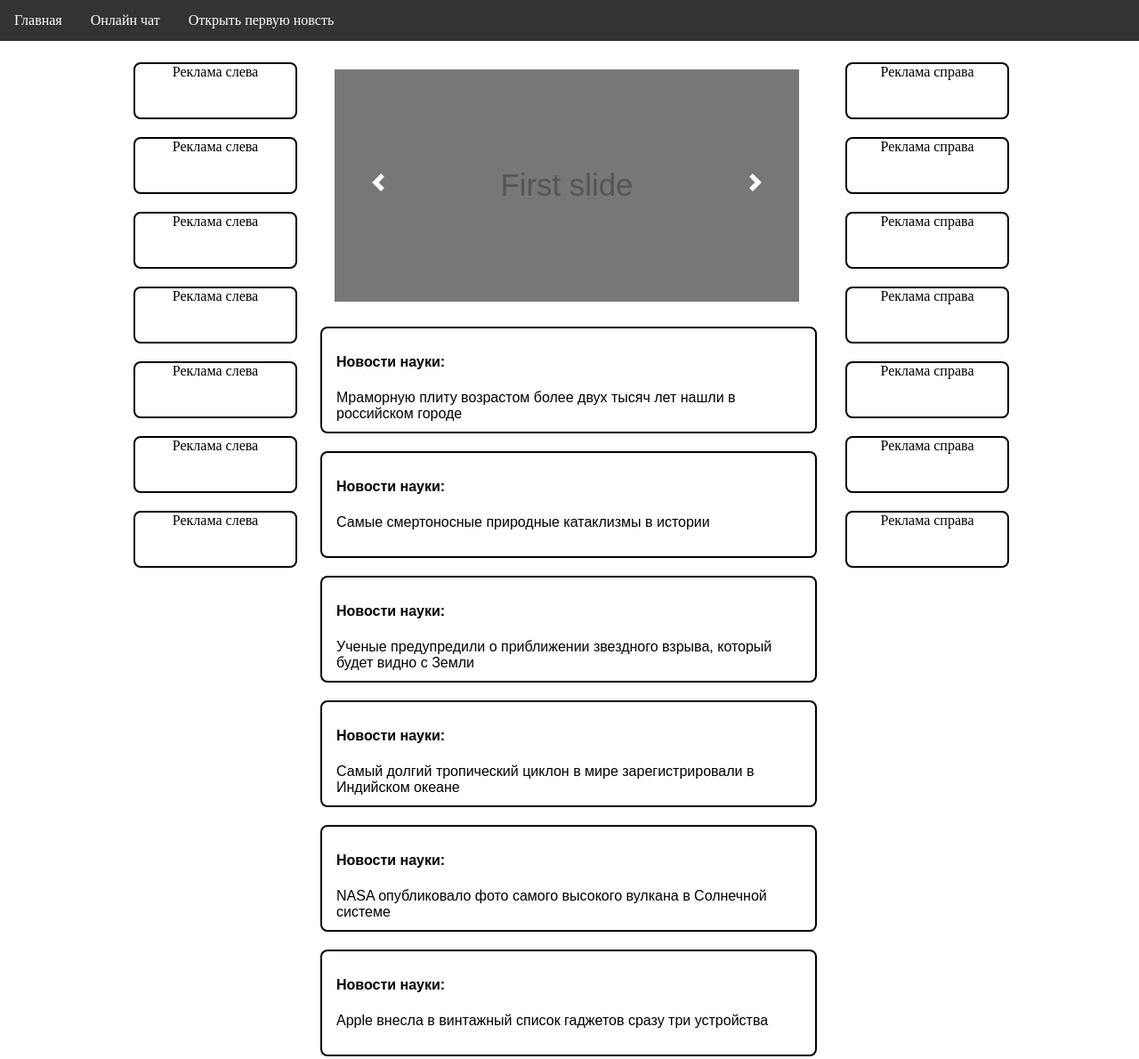
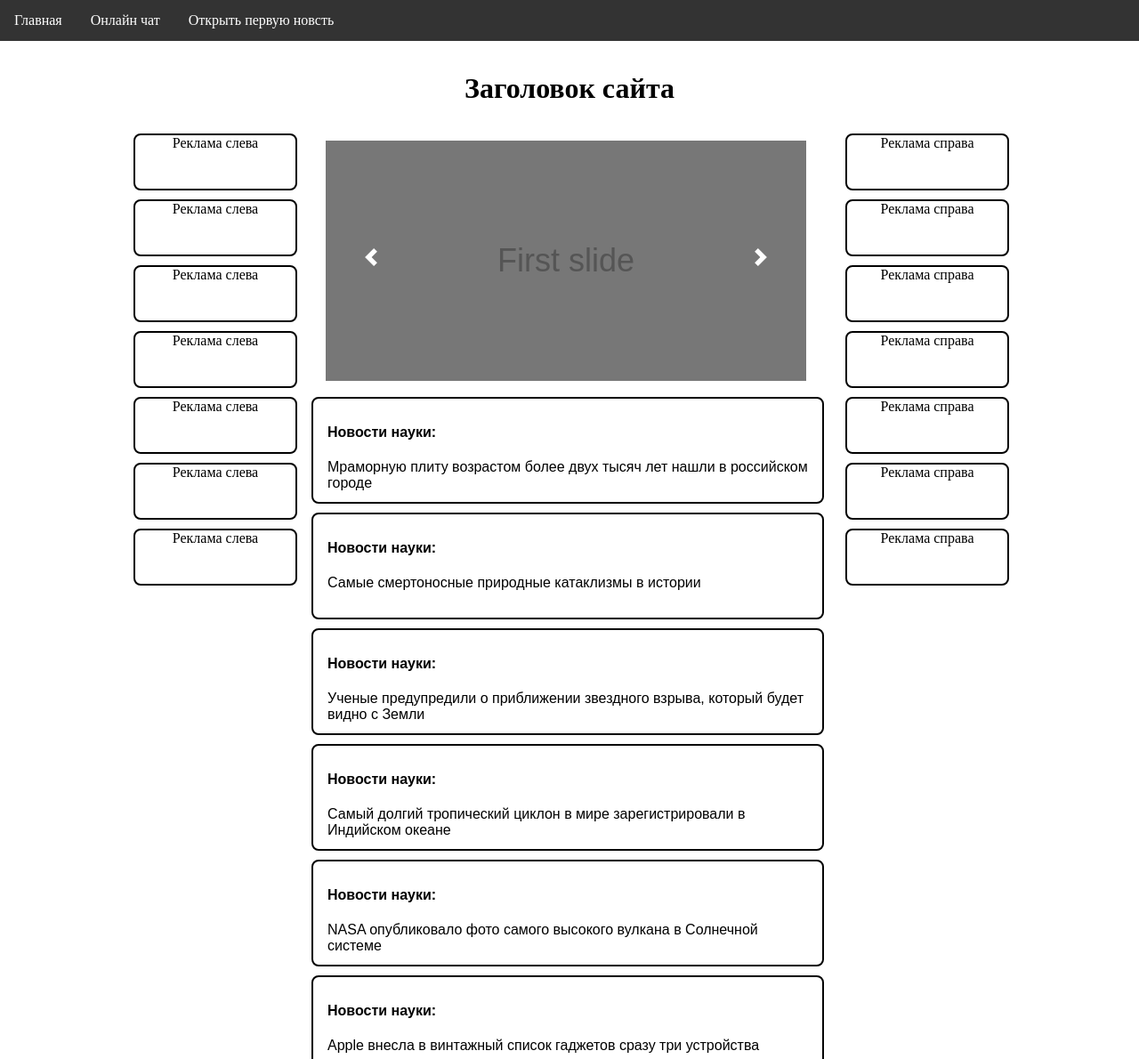
Before and after one commit to ups2201/_lesson13, a website built with webpack: page src/index.html in a window 1280 px wide. Shown: the top 1190 px of the page at 89% size. Built offline with nearby package versions, Linux system fonts and the light colour scheme.

Commit message:
Поправлена вёрстка сайта

```diff
--- a/src/carousel.css
+++ b/src/carousel.css
@@ -1,10 +1,10 @@
 .carousel {
   width: 90%;
-  height: 100%;
   position: relative;
   margin: 10px 10px;
   padding: 0.5rem 1rem;
   border-radius: 0.5rem;
+  grid-area: auto;
 }
 
 .carousel-item {
--- a/src/index.html
+++ b/src/index.html
@@ -5,15 +5,16 @@
     <meta content="width=device-width, initial-scale=1.0" name="viewport"/>
 </head>
 <body>
-<div class="head">
-    <div class="navbar">
+<header>
+    <nav>
         <a href="index.html">Главная</a>
         <a href="chat.html">Онлайн чат</a>
         <a href="news.html">Открыть первую новсть</a>
-    </div>
-</div>
-<div class="main inline">
-    <div class="left-block">
+    </nav>
+</header>
+    <h1>Заголовок сайта</h1>
+<main>
+    <aside class="left-block">
         <div class="advertisement">Реклама слева</div>
         <div class="advertisement">Реклама слева</div>
         <div class="advertisement">Реклама слева</div>
@@ -21,8 +22,8 @@
         <div class="advertisement">Реклама слева</div>
         <div class="advertisement">Реклама слева</div>
         <div class="advertisement">Реклама слева</div>
-    </div>
-    <div class="content">
+    </aside>
+    <section class="content">
         <ul class="carousel">
             <li>
                 <img src="./images/1.svg"/>
@@ -34,29 +35,29 @@
                 <img src="./images/3.svg"/>
 			</li>
         </ul>
-        <div class="news">
+        <article class="news">
             <h4>Новости науки: </h4>Мраморную плиту возрастом более двух тысяч лет нашли в российском городе
-        </div>
-        <div class="news">
+        </article>
+        <article class="news">
             <h4>Новости науки: </h4>Самые смертоносные природные катаклизмы в истории
-        </div>
-        <div class="news">
+        </article>
+        <article class="news">
             <h4>Новости науки: </h4>Ученые предупредили о приближении звездного взрыва, который будет видно с Земли
-        </div>
-        <div class="news">
+        </article>
+        <article class="news">
             <h4>Новости науки: </h4>Самый долгий тропический циклон в мире зарегистрировали в Индийском океане
-        </div>
-        <div class="news">
+        </article>
+        <article class="news">
             <h4>Новости науки: </h4>NASA опубликовало фото самого высокого вулкана в Солнечной системе
-        </div>
-        <div class="news">
+        </article>
+        <article class="news">
             <h4>Новости науки: </h4>Apple внесла в винтажный список гаджетов сразу три устройства
-        </div>
-        <div class="news">
+        </article>
+        <article class="news">
             <h4>Новости науки: </h4>Ученые нашли старейший культурный ритуал человечества, дошедший до наших дней
-        </div>
-    </div>
-    <div class="right-block">
+        </article>
+    </section>
+    <aside class="right-block">
         <div class="advertisement">Реклама справа</div>
         <div class="advertisement">Реклама справа</div>
         <div class="advertisement">Реклама справа</div>
@@ -64,10 +65,10 @@
         <div class="advertisement">Реклама справа</div>
         <div class="advertisement">Реклама справа</div>
         <div class="advertisement">Реклама справа</div>
-    </div>
-</div>
-<div class="footer">
+    </aside>
+</main>
+<footer>
     <h1>Подвал сайта</h1>
-</div>
+</footer>
 </body>
 </html>
--- a/src/styles.css
+++ b/src/styles.css
@@ -1,23 +1,28 @@
 @import "./chat.css";
 @import "./carousel.css";
+
+h1 {
+  text-align: center;
+}
 
 html,
 body {
   margin: 0;
   padding: 0;
 }
-.head {
+
+header {
   width: 100%;
   height: 60px;
   text-align: center;
 }
 
-.navbar {
+nav {
   overflow: hidden;
   background-color: #333;
 }
 
-.navbar a {
+nav a {
   float: left;
   font-size: 16px;
   color: white;
@@ -26,45 +31,15 @@ body {
   text-decoration: none;
 }
 
-.main {
+main {
   margin: 0 auto; /* Центрируем блоки */
   width: 100%; /* Задаем ширину 100% что бы сделать ее резиновой */
   max-width: 1000px; /* Устанавливаем максимальную ширину */
+  display: grid;
+  grid-template-columns: 20% 60% 20%;
 }
 
-div.inline {
-  font-size: 0;
-} /* Ставим родителю значение 0, что бы убрать отступы у блоков*/
-
-.inline div {
-  display: inline-block; /* Делаем блоки по горизонтали */
-  vertical-align: top; /* Выравниваем их сверху */
-  font-size: 16px; /* Ставим дочкам размер шрифта, иначе примет значение у родителя */
-}
-
-.left-block {
-  /*background:red;*/
-  width: 20%; /* Задаем ширину в процентах что бы сделать ее резиновой */
-  margin-right: 1%;
-}
-
-.left-block span {
-  float: right;
-}
-
-.content {
-  /*background:green;*/
-  width: 58%;
-  height: 100%;
-}
-
-.right-block {
-  /*background:blue;*/
-  width: 20%;
-  margin-left: 1%;
-}
-
-.footer {
+footer {
   background: #ccc;
   width: 100%;
   height: 40px;
@@ -82,7 +57,7 @@ div.inline {
   }
 }
 
-.news {
+article {
   margin: 10px 10px;
   padding: 0.5rem 1rem;
   border-radius: 0.5rem;
```
Also changed, not shown: src/chat.html (+5 -5 lines), src/news.html (+13 -10 lines).
